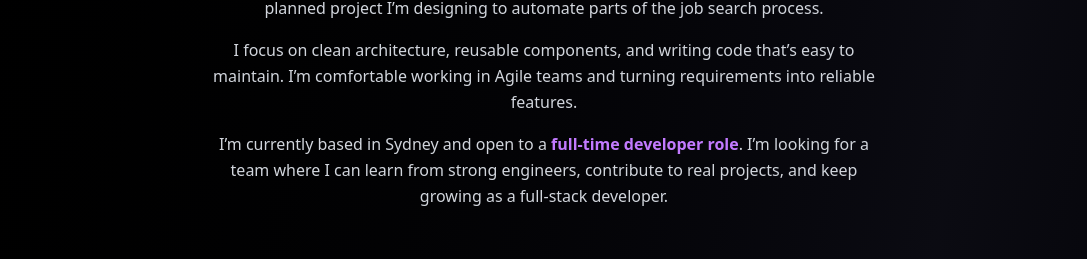
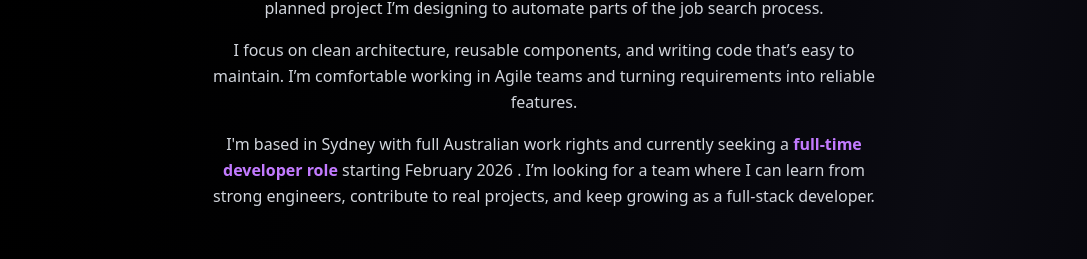
Before and after one commit to Noobod/Portfolio, a Next.js app: page / in a window 1280 px wide. Shown: the part 993-1252 px from the top of the page, without its empty margins (96-1183 px from the left). Built offline with nearby package versions, Linux system fonts and the light colour scheme.

Commit message:
Fix graduation date

```diff
--- a/src/components/About.tsx
+++ b/src/components/About.tsx
@@ -69,10 +69,10 @@ export default function About() {
         </p>
 
         <p>
-          I’m currently based in Sydney and open to a{" "}
+          I'm based in Sydney with full Australian work rights and currently seeking a{" "}
           <span className="text-purple-400 font-semibold">
             full-time developer role
-          </span>
+          </span> starting February 2026
           . I’m looking for a team where I can learn from strong engineers,
           contribute to real projects, and keep growing as a full-stack
           developer.
--- a/src/components/Education.tsx
+++ b/src/components/Education.tsx
@@ -5,12 +5,12 @@ import { motion } from "framer-motion";
 const education = [
   {
     title: "Master of Information Technology",
-    school: "Asia Pacific International College, Australia",
+    school: "Asia Pacific International College, Australia, Dec 2025",
     details: "Focused on information systems, data management, cloud computing, networking, cyber security, and applied software projects."
   },
   {
     title: "Bachelor of Technology ",
-    school: "Jodhpur National University, India",
+    school: "Jodhpur National University, India, June 2019",
     details: "Studied core computer science subjects including Data Structures, Algorithms, DBMS, Operating Systems, and Software Engineering."
   }
 ];
```
